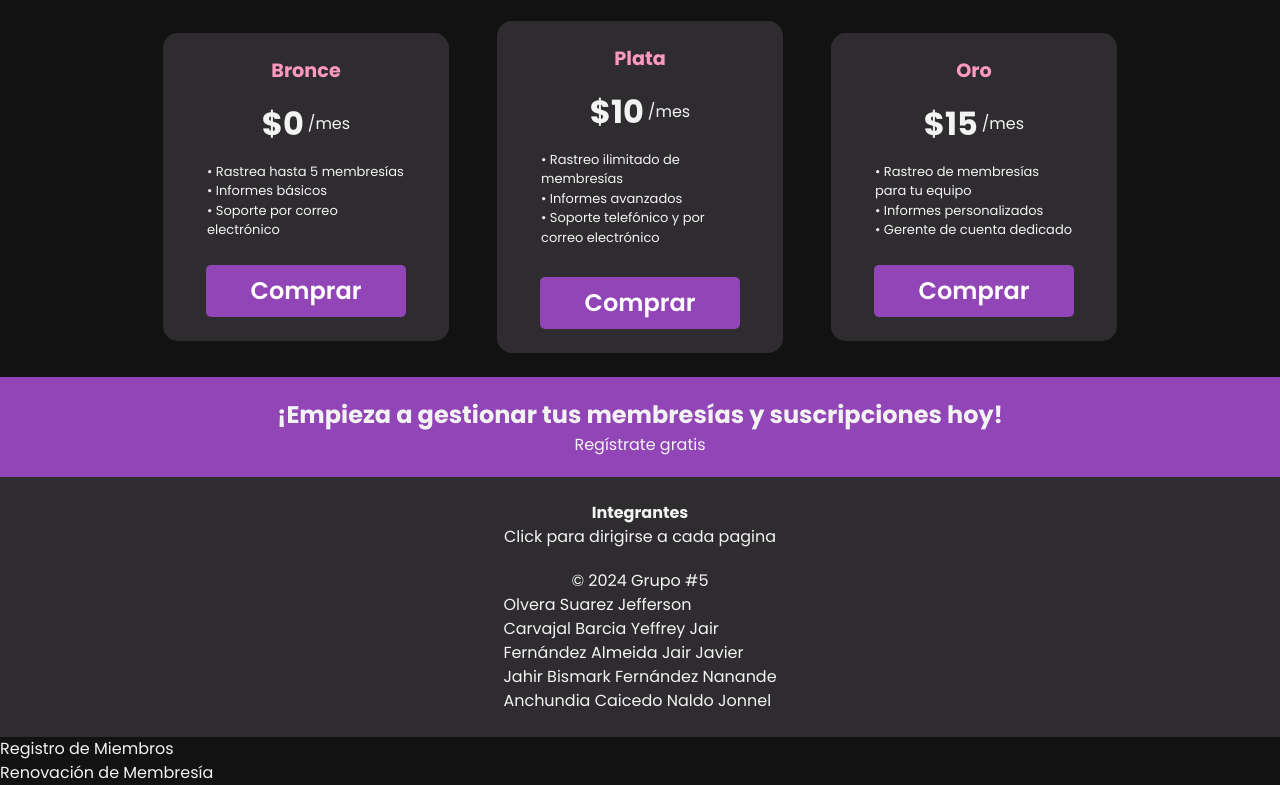
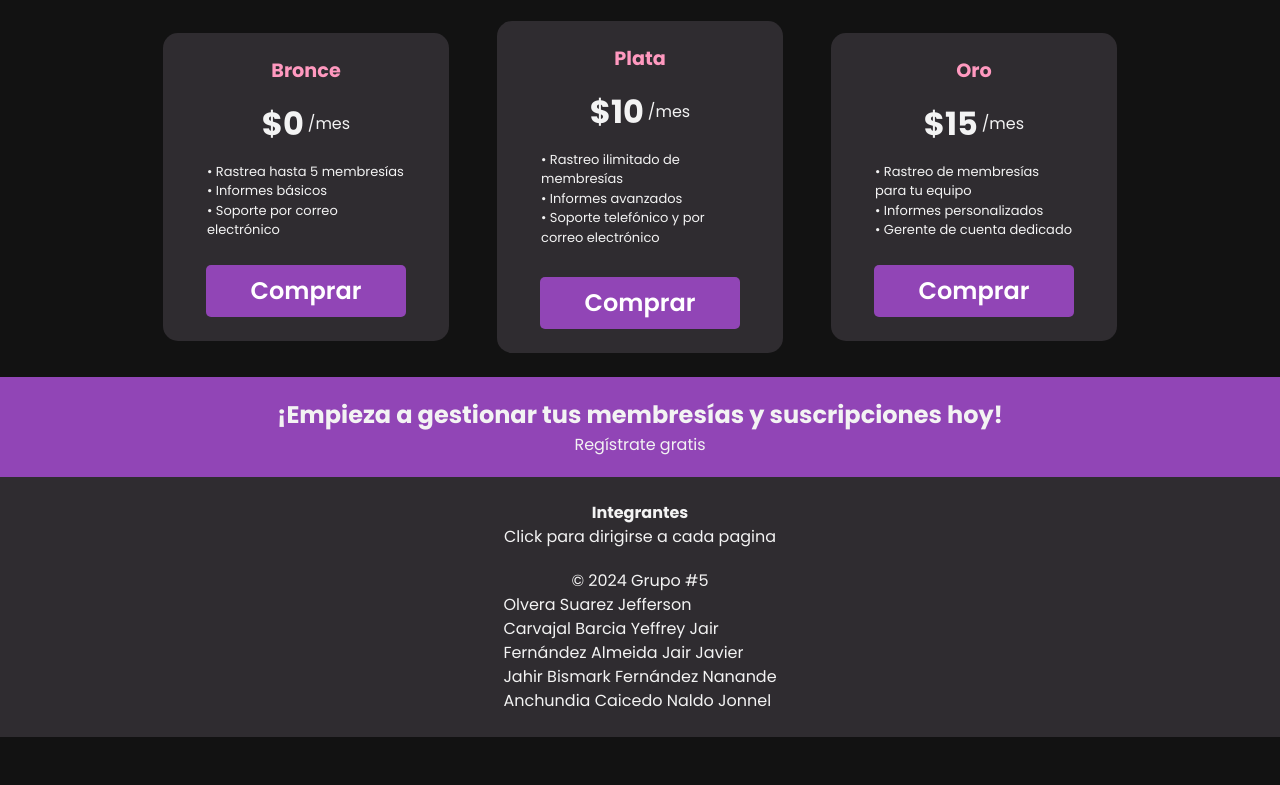
Before and after one commit to JeffersonOlvera/daw, a website built with Vite: page index.html in a window 1280 px wide. Shown: the part 881-1666 px from the top of the page. After the commit the page ends 1618 px from the top, so only its background shows below. Built offline with nearby package versions, Linux system fonts and the light colour scheme.

Commit message:
Update index.html

```diff
--- a/index.html
+++ b/index.html
@@ -611,10 +611,3 @@
     </script>
   </body>
 </html>
-
-<nav>
-  <ul>
-    <li><a href="pages/registro-miembros.html">Registro de Miembros</a></li>
-    <li><a href="pages/renovacion-membresia.html">Renovación de Membresía</a></li>
-  </ul>
-</nav>
```
